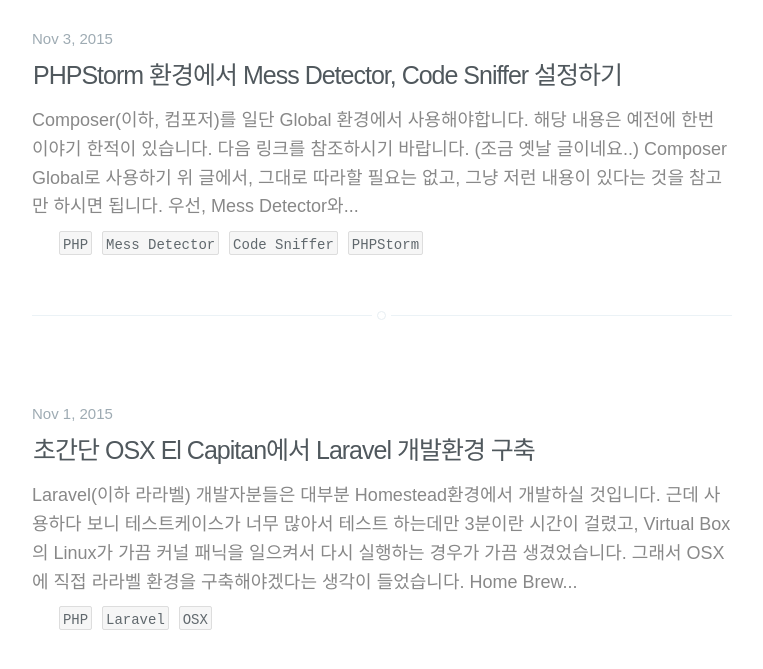
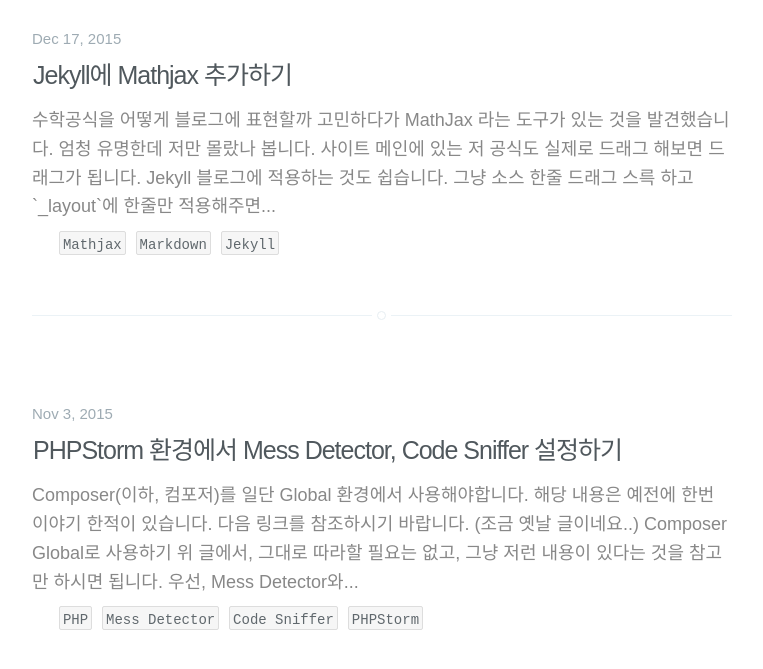
Before and after one commit to wan2land/wan2land.github.io, a Jekyll site: the page built from index.html, in a window 1280 px wide and 900 px high, scrolled down 429 px, cut to the strip 230-899 px from the top of the window. Shown: the whole strip, without its empty margins (258-1021 px from the left). Built offline with Jekyll 4.4.1, drawn with Linux system fonts in a browser that asks for light colours; nearby versions of some CDN libraries; some web fonts are replaced; Markdown is read by kramdown in place of the engine named in the settings; the list of posts is cut into pages by our own code; comment, search, counter and statistics services are not loaded; a style sheet for code colours, icons or effects is not loaded; some of the changed text lies outside the part shown.

Commit message:
add post

````diff
--- a/_layouts/default.html
+++ b/_layouts/default.html
@@ -26,9 +26,10 @@
 <link rel="canonical" href="{{ page.url | replace:'index.html','' | prepend: site.baseurl | prepend: site.url }}" />
 <link rel="alternate" type="application/rss+xml" title="{{ site.title }}" href="{{ "/feed.xml" | prepend: site.baseurl | prepend: site.url }}" />
 
-<link rel="stylesheet" href='https://cdn.rawgit.com/openhiun/hangul/8f1a1056cd0988ccca9fc96e6cf2aaf125eea5e5/nanumbarungothic.css' />
-<link rel="stylesheet" href="http://fonts.googleapis.com/css?family=Roboto+Condensed|Pacifico" />
+<link rel="stylesheet" href="//cdn.rawgit.com/openhiun/hangul/8f1a1056cd0988ccca9fc96e6cf2aaf125eea5e5/nanumbarungothic.css" />
+<link rel="stylesheet" href="//fonts.googleapis.com/css?family=Roboto+Condensed|Pacifico" />
 <link rel="stylesheet" href="//cdn.jsdelivr.net/xeicon/1.0.4/xeicon.min.css" />
+
 <link rel="shortcut icon" href="/favicon.ico" type="image/x-icon" />
 
 <!--[if lt IE 9]>
@@ -77,6 +78,7 @@
 
 <script src="//cdnjs.cloudflare.com/ajax/libs/jquery/1.10.1/jquery.min.js"></script>
 <script src="//cdnjs.cloudflare.com/ajax/libs/prettify/r298/prettify.min.js"></script>
+<script src="//cdnjs.cloudflare.com/ajax/libs/mathjax/2.5.3/MathJax.js?config=TeX-AMS-MML_HTMLorMML"></script>
 <script src="/js/blog.js"></script>
 </body>
 
--- /dev/null
+++ b/_posts/2015-12-17-add-mathjax-to-jekyll.md
@@ -0,0 +1,25 @@
+---
+layout: post
+title: Jekyll에 Mathjax 추가하기
+date: 2015-12-17 20:54:05 +09:00
+tags: ['Mathjax', 'Markdown', 'Jekyll']
+---
+
+수학공식을 어떻게 블로그에 표현할까 고민하다가 MathJax 라는 도구가 있는 것을 발견했습니다. 엄청 유명한데 저만 몰랐나
+봅니다.
+
+![MathJax Main](/images/mathjax/main.png)
+
+<www.mathjax.org>
+
+사이트 메인에 있는 저 공식도 실제로 드래그 해보면 드래그가 됩니다.
+
+Jekyll 블로그에 적용하는 것도 쉽습니다. 그냥 소스 한줄 드래그 스륵 하고 `_layout`에 한줄만 적용해주면 됩니다.
+
+```html
+<script src="//cdnjs.cloudflare.com/ajax/libs/mathjax/2.5.3/MathJax.js?config=TeX-AMS-MML_HTMLorMML"></script>
+```
+
+사용해봅시다.
+
+$$a^2 + b^2 = c^2$$
````
Also changed, not shown: images/mathjax/main.png (added).
